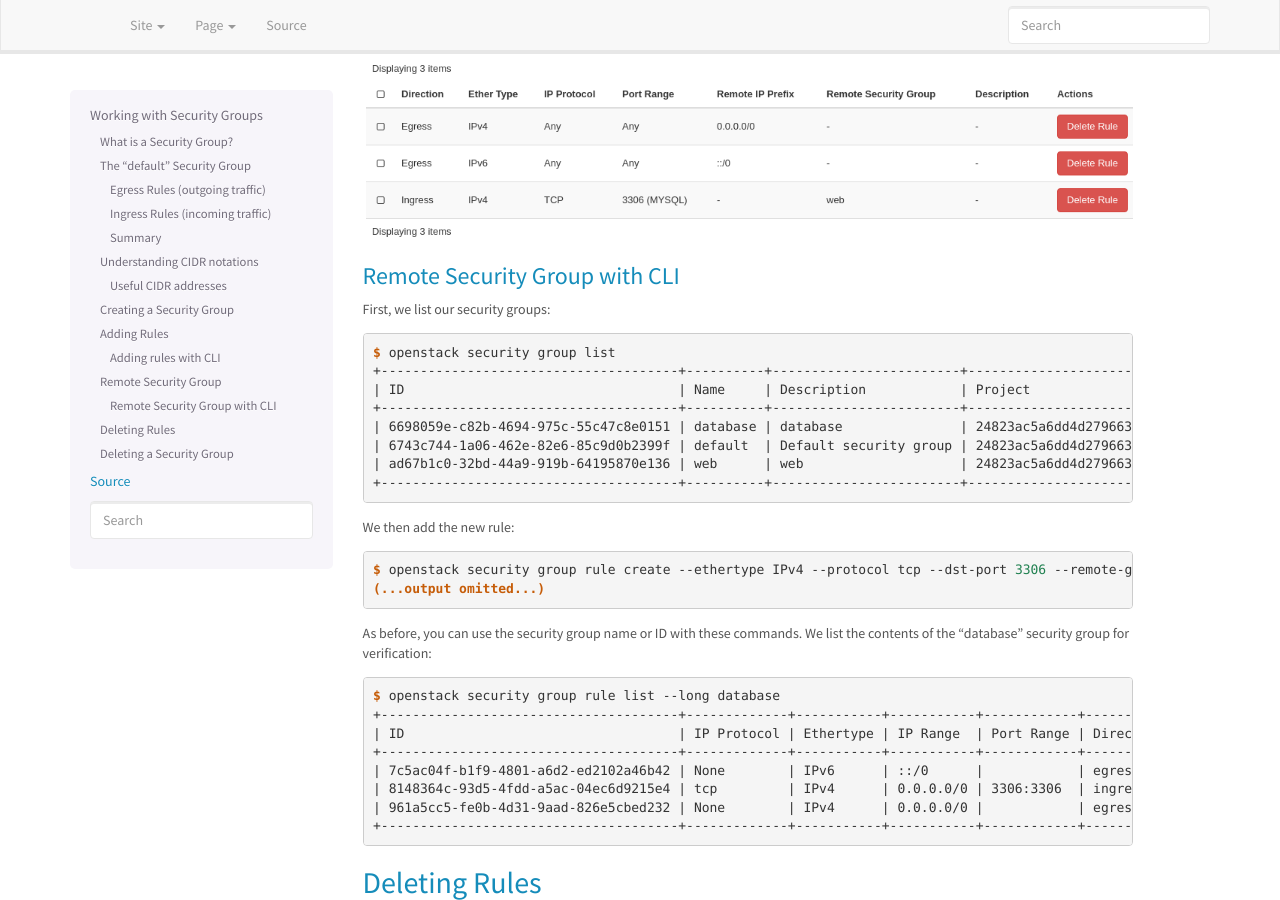
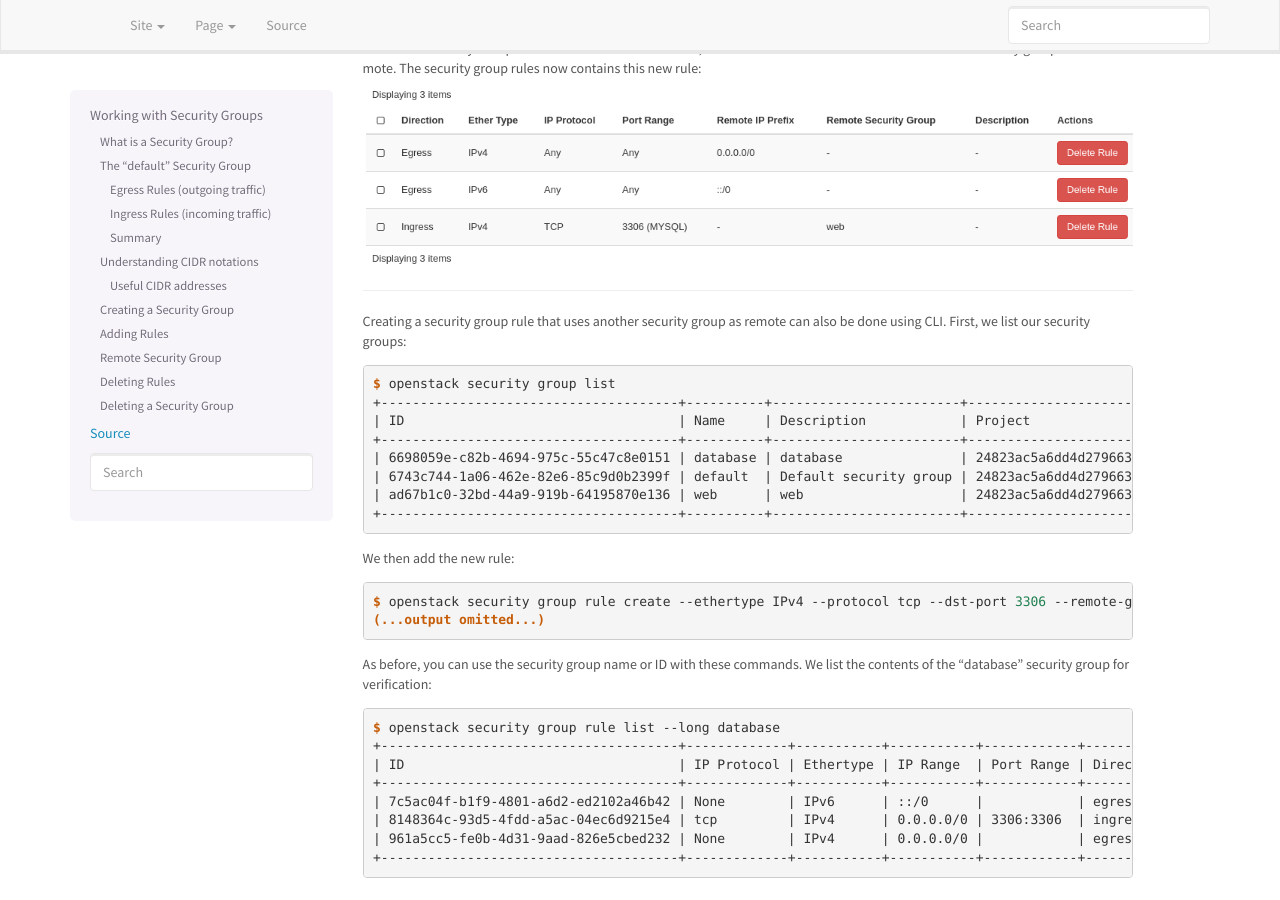
Before and after one commit to norcams/docs-enduser, a Sphinx documentation site: the page built from docs/security-groups.rst, in a window 1280 px wide and 900 px high, scrolled down 10152 px. Built offline with Sphinx 7.4.7, drawn with Linux system fonts in a browser that asks for light colours; some of the changed text lies outside the part shown.

Commit message:
security groups doc

```diff
--- a/docs/security-groups.rst
+++ b/docs/security-groups.rst
@@ -54,6 +54,8 @@ it. This security group contains four rules:
 .. image:: images/security-groups-default.png
    :align: center
    :alt: Dashboard - Project -> Network -> Security Groups -> default
+
+----------------------------------------------------------------------
 
 In order to view the same using the CLI, issue these commands:
 
@@ -256,6 +258,8 @@ the page in which you will create and edit its rules:
    :align: center
    :alt: Create Security Group done
 
+----------------------------------------------------------------------
+
 In order to create a security group using the CLI, use the command
 ``openstack security group create``:
 
@@ -325,10 +329,10 @@ After creating the four rules, it should look like this:
    :align: center
    :alt: Security group rule listing
 
-Adding rules with CLI
-~~~~~~~~~~~~~~~~~~~~~
+----------------------------------------------------------------------
 
-First we list our security groups:
+Creating security group rules can also be done using CLI. First we
+list our security groups:
 
 .. code-block:: console
 
@@ -448,10 +452,10 @@ remote. The security group rules now contains this new rule:
    :align: center
    :alt: Database-web-server security group listing 2
 
-Remote Security Group with CLI
-~~~~~~~~~~~~~~~~~~~~~~~~~~~~~~
+----------------------------------------------------------------------
 
-First, we list our security groups:
+Creating a security group rule that uses another security group as
+remote can also be done using CLI. First, we list our security groups:
 
 .. code-block:: console
 
@@ -563,6 +567,8 @@ Optionally, you can mask the security group using radio buttons to the
 left and click **Delete Security Groups**. This is faster if you want
 to delete several security groups simultaneously.
 
+----------------------------------------------------------------------
+
 To delete a security group using the CLI:
 
 #. We first list our security groups:
```
